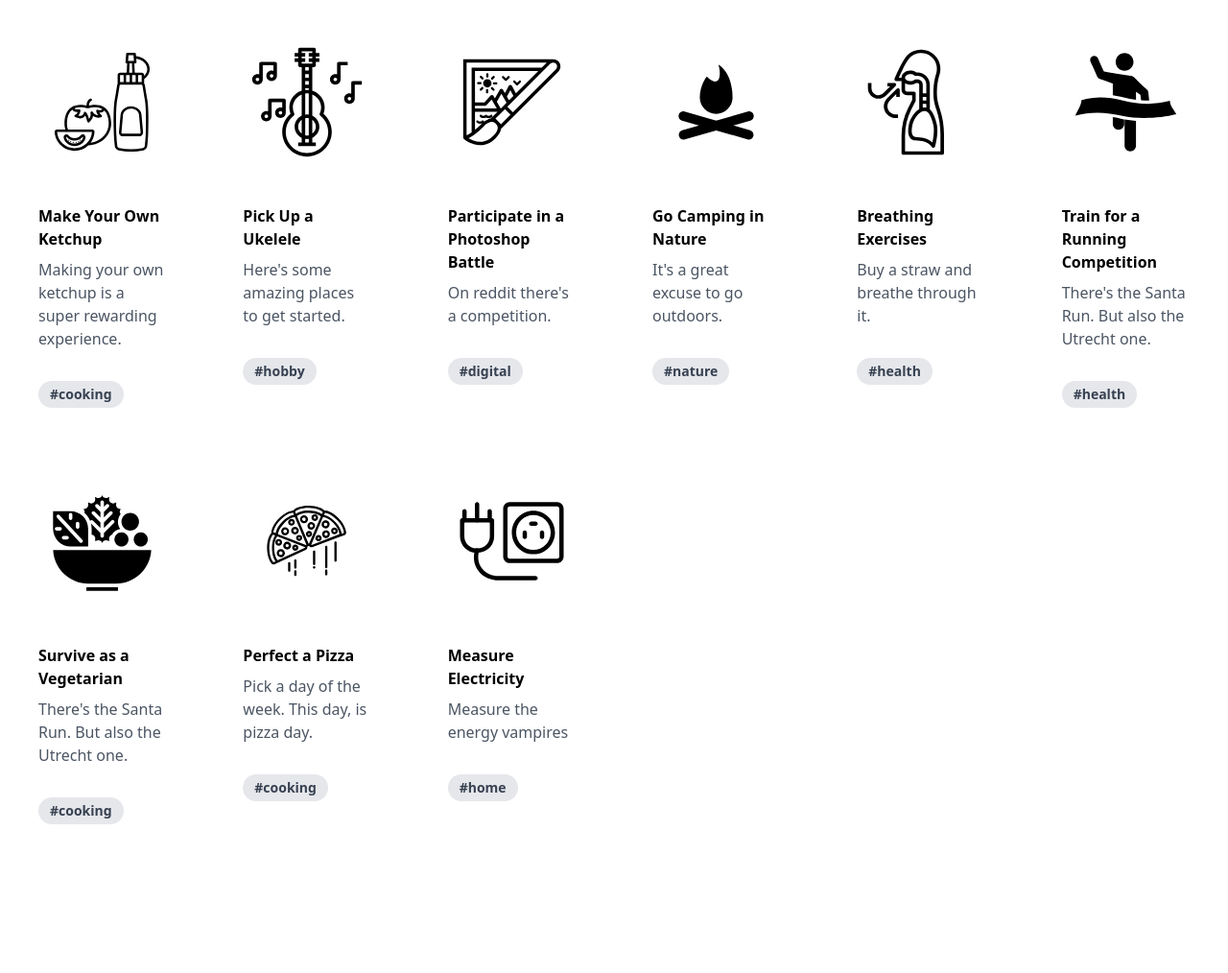
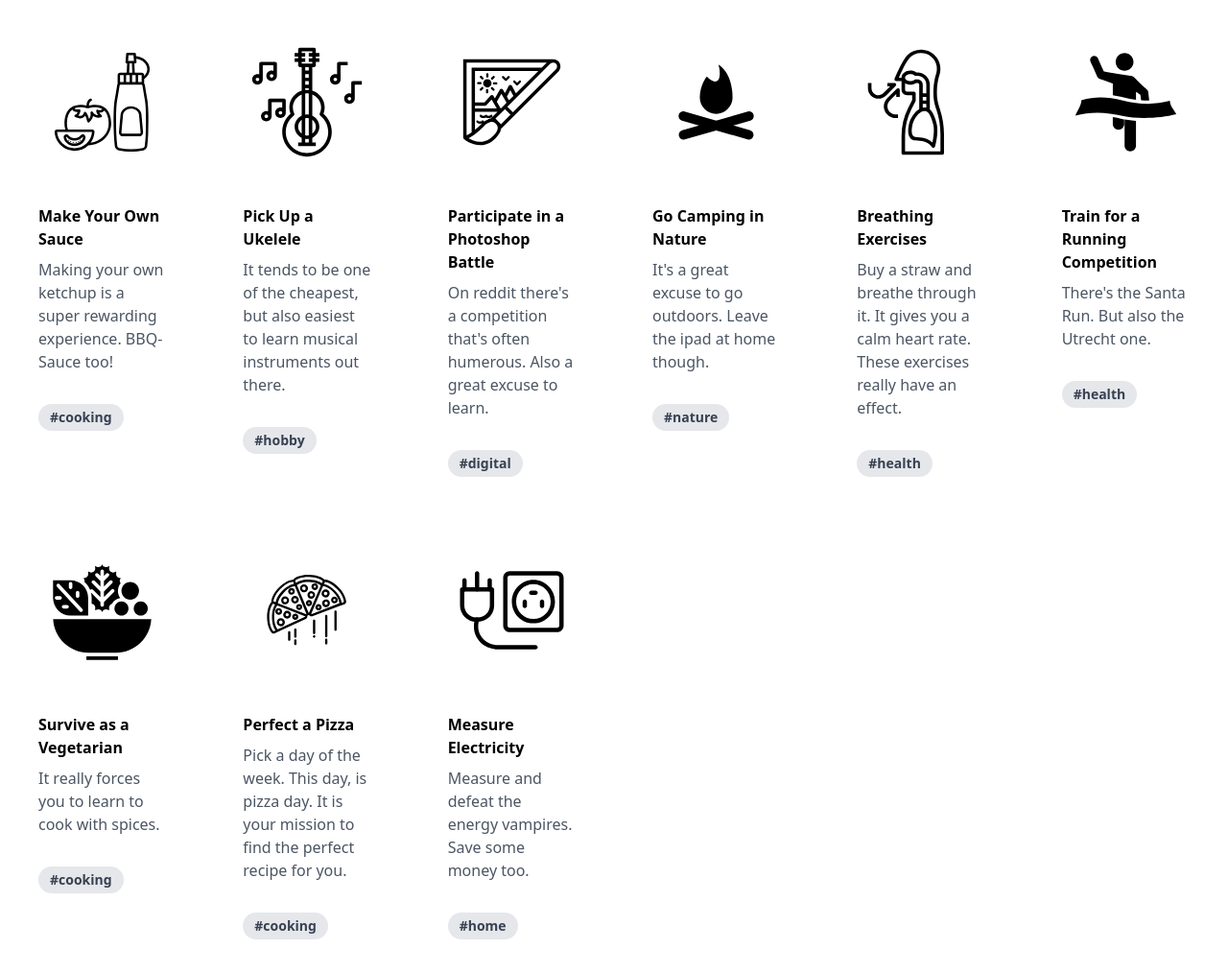
Before and after one commit to koaning/thismonth.rocks, a plain HTML site: page public/index.html in a window 1280 px wide. Shown: the whole page at 96% size. Before the commit the page ends 923 px from the top, so only its background shows below. Drawn offline with nearby package versions, Linux system fonts and the light colour scheme.

```diff
--- a/public/index.html
+++ b/public/index.html
@@ -18,9 +18,10 @@
       <div class="w-1/6 rounded overflow-hidden p-4">
         <img class="w-full p-8" src="/img/ketchup.svg">
         <div class="px-6 py-4">
-          <div class="font-bold text-l mb-2">Make Your Own Ketchup</div>
+          <div class="font-bold text-l mb-2">Make Your Own Sauce</div>
           <p class="text-gray-600 text-base">
             Making your own ketchup is a super rewarding experience.
+BBQ-Sauce too!
 
           </p>
         </div>
@@ -36,7 +37,8 @@
         <div class="px-6 py-4">
           <div class="font-bold text-l mb-2">Pick Up a Ukelele</div>
           <p class="text-gray-600 text-base">
-            Here&#39;s some amazing places to get started.
+            It tends to be one of the cheapest, but also easiest to
+learn musical instruments out there.
 
           </p>
         </div>
@@ -52,7 +54,8 @@
         <div class="px-6 py-4">
           <div class="font-bold text-l mb-2">Participate in a Photoshop Battle</div>
           <p class="text-gray-600 text-base">
-            On reddit there&#39;s a competition.
+            On reddit there&#39;s a competition that&#39;s often humerous.
+Also a great excuse to learn.
 
           </p>
         </div>
@@ -69,6 +72,7 @@
           <div class="font-bold text-l mb-2">Go Camping in Nature</div>
           <p class="text-gray-600 text-base">
             It&#39;s a great excuse to go outdoors.
+Leave the ipad at home though.
 
           </p>
         </div>
@@ -84,7 +88,9 @@
         <div class="px-6 py-4">
           <div class="font-bold text-l mb-2">Breathing Exercises</div>
           <p class="text-gray-600 text-base">
-            Buy a straw and breathe through it.
+            Buy a straw and breathe through it. It gives you
+a calm heart rate. These exercises really have
+an effect.
 
           </p>
         </div>
@@ -116,7 +122,7 @@
         <div class="px-6 py-4">
           <div class="font-bold text-l mb-2">Survive as a Vegetarian</div>
           <p class="text-gray-600 text-base">
-            There&#39;s the Santa Run. But also the Utrecht one.
+            It really forces you to learn to cook with spices.
 
           </p>
         </div>
@@ -133,6 +139,7 @@
           <div class="font-bold text-l mb-2">Perfect a Pizza</div>
           <p class="text-gray-600 text-base">
             Pick a day of the week. This day, is pizza day.
+It is your mission to find the perfect recipe for you.
 
           </p>
         </div>
@@ -148,7 +155,8 @@
         <div class="px-6 py-4">
           <div class="font-bold text-l mb-2">Measure Electricity</div>
           <p class="text-gray-600 text-base">
-            Measure the energy vampires
+            Measure and defeat the energy vampires.
+Save some money too.
           </p>
         </div>
         <div class="px-6 py-4">
```
Also changed, not shown: 1 other file.
